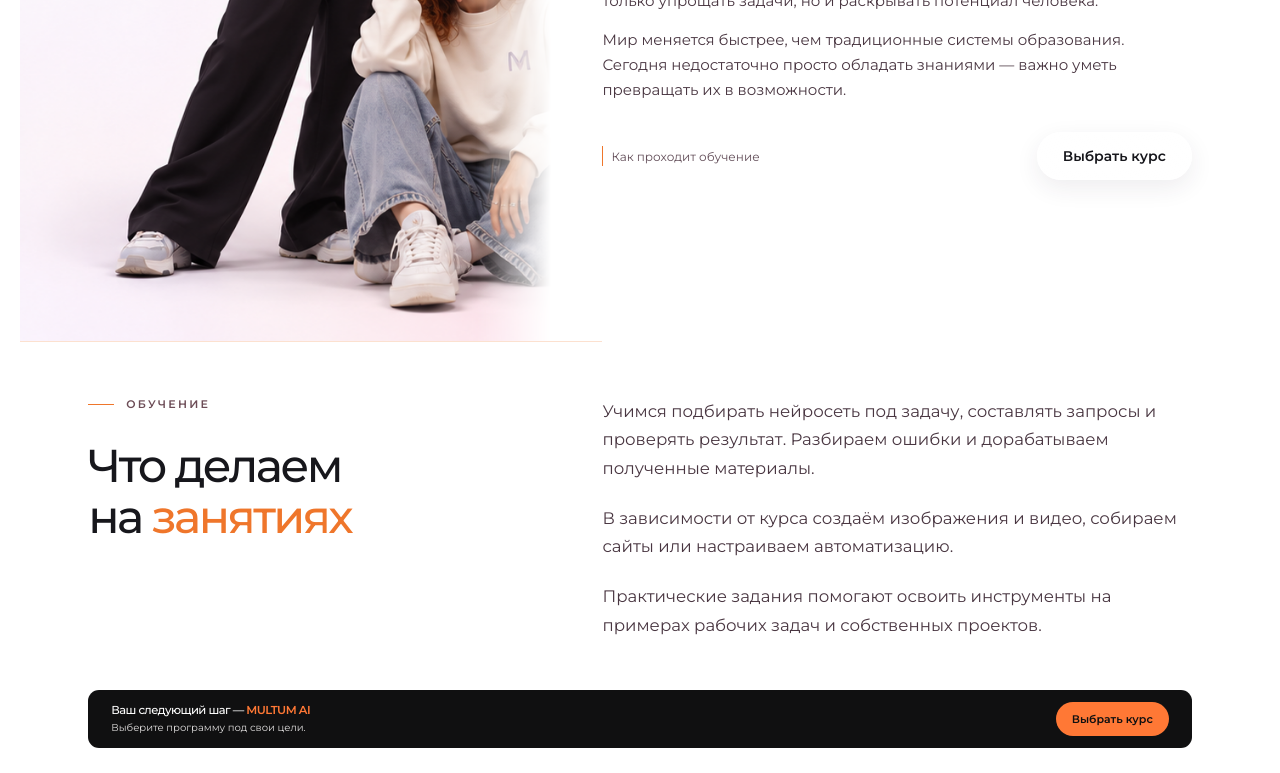
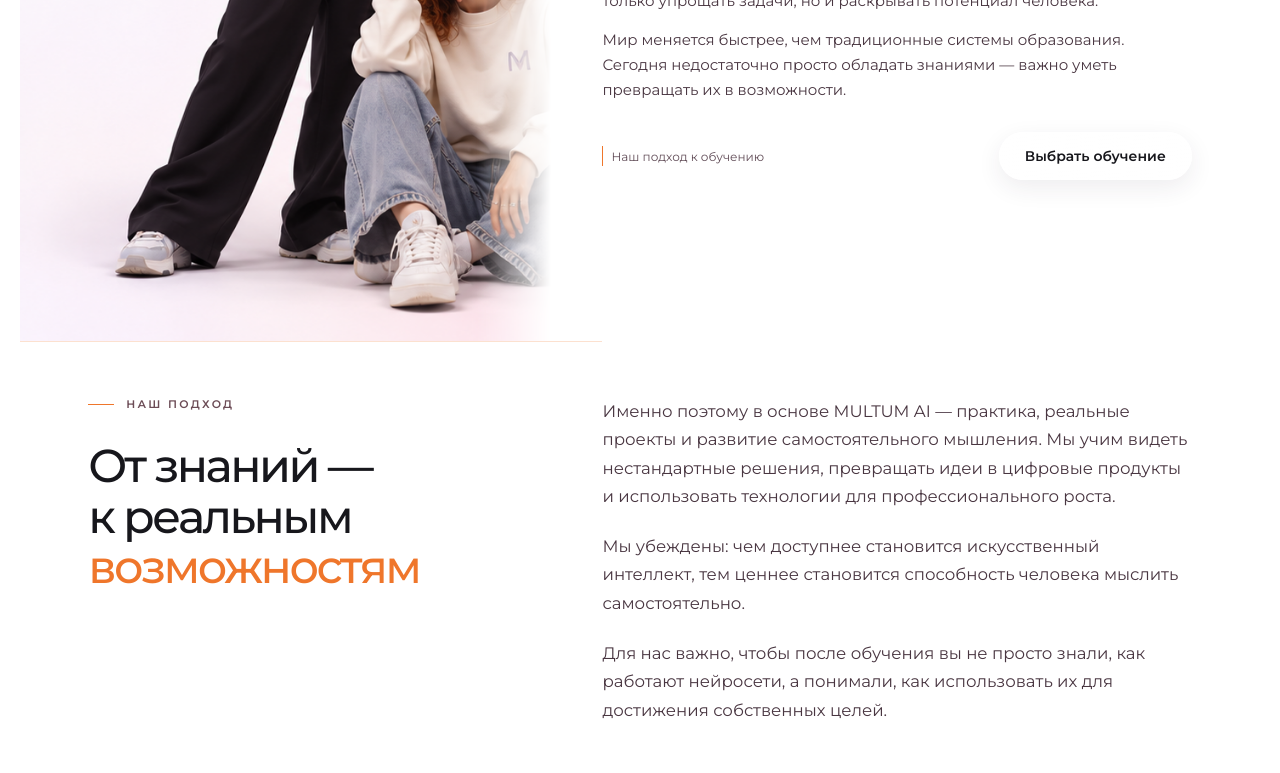
Before and after one commit to fuks19200-ctrl/09, a Next.js app: page / in a window 1280 px wide. Shown: the part 1260-2033 px from the top of the page. Built offline with nearby package versions, Linux system fonts and the light colour scheme.

Commit message:
Restore approved original approach, mission and philosophy copy

```diff
--- a/app/components/AboutContent.tsx
+++ b/app/components/AboutContent.tsx
@@ -10,29 +10,28 @@ export default function AboutContent({ embedded = false }: { embedded?: boolean
           <p className="about-lead">Создавая школу, мы хотели изменить привычный подход к образованию и показать, что искусственный интеллект способен не только упрощать задачи, но и раскрывать потенциал человека.</p>
           <p className="about-lead">Мир меняется быстрее, чем традиционные системы образования. Сегодня недостаточно просто обладать знаниями — важно уметь превращать их в возможности.</p>
           <div className="about-hero-actions">
-            <a className="about-scroll" href="#approach">Как проходит обучение</a>
-            <a className="button button--glass founders-cta" href="/courses/">Выбрать курс</a>
+            <a className="about-scroll" href="#approach">Наш подход к обучению</a>
+            <a className="button button--glass founders-cta" href="/courses/">Выбрать обучение</a>
           </div>
         </div>
       </section>
       <section className="about-details" id="approach" aria-labelledby="approach-title">
         <div className="about-details-inner">
           <div>
-            <p className="about-eyebrow">Обучение</p>
-            <h2 id="approach-title">Что делаем <br />на <span>занятиях</span></h2>
+            <p className="about-eyebrow">Наш подход</p>
+            <h2 id="approach-title">От знаний —<br />к реальным <span>возможностям</span></h2>
           </div>
           <div className="about-details-copy">
-            <p>Учимся подбирать нейросеть под задачу, составлять запросы и проверять результат. Разбираем ошибки и дорабатываем полученные материалы.</p>
-            <p>В зависимости от курса создаём изображения и видео, собираем сайты или настраиваем автоматизацию.</p>
-            <p>Практические задания помогают освоить инструменты на примерах рабочих задач и собственных проектов.</p>
+            <p>Именно поэтому в основе MULTUM AI — практика, реальные проекты и развитие самостоятельного мышления. Мы учим видеть нестандартные решения, превращать идеи в цифровые продукты и использовать технологии для профессионального роста.</p>
+            <p>Мы убеждены: чем доступнее становится искусственный интеллект, тем ценнее становится способность человека мыслить самостоятельно.</p>
+            <p>Для нас важно, чтобы после обучения вы не просто знали, как работают нейросети, а понимали, как использовать их для достижения собственных целей.</p>
           </div>
         </div>
         <div className="about-course-banner">
           <div className="about-course-banner__copy">
-            <p className="about-course-banner__title">Ваш следующий шаг — <strong>MULTUM AI</strong></p>
-            <p className="about-course-banner__subtitle">Выберите программу под свои цели.</p>
+            <p className="about-course-banner__title">Наша задача — не просто научить вас работать с технологиями, а научить <strong>мыслить на шаг вперёд.</strong></p>
           </div>
-          <a className="about-course-banner__button" href="/courses/">Выбрать курс</a>
+          <a className="about-course-banner__button" href="/courses/">Выбрать обучение</a>
         </div>
       </section>
 
--- a/app/components/CoursesContent.tsx
+++ b/app/components/CoursesContent.tsx
@@ -41,7 +41,8 @@ export default function CoursesContent({ embedded = false }: { embedded?: boolea
           <div className="creative-philosophy-copy">
             <p className="creative-philosophy-label">Философия MULTUM AI</p>
             <h2 id="philosophy-heading">Технологии меняют мир<br />Мы учим <span>менять его вместе с ними</span></h2>
-            <p className="creative-philosophy-paragraph">Развиваем самостоятельное мышление, творческую свободу и способность превращать идеи в реальные продукты.</p>
+            <p className="creative-philosophy-paragraph">Для нас искусственный интеллект — инструмент расширения человеческих возможностей. Мы развиваем самостоятельное мышление, творческую свободу и способность превращать идеи в реальные продукты.</p>
+            <p className="creative-philosophy-paragraph">Наша цель — научить человека не зависеть от технологий, а уверенно управлять ими.</p>
           </div>
         </section>
       </section>
```
